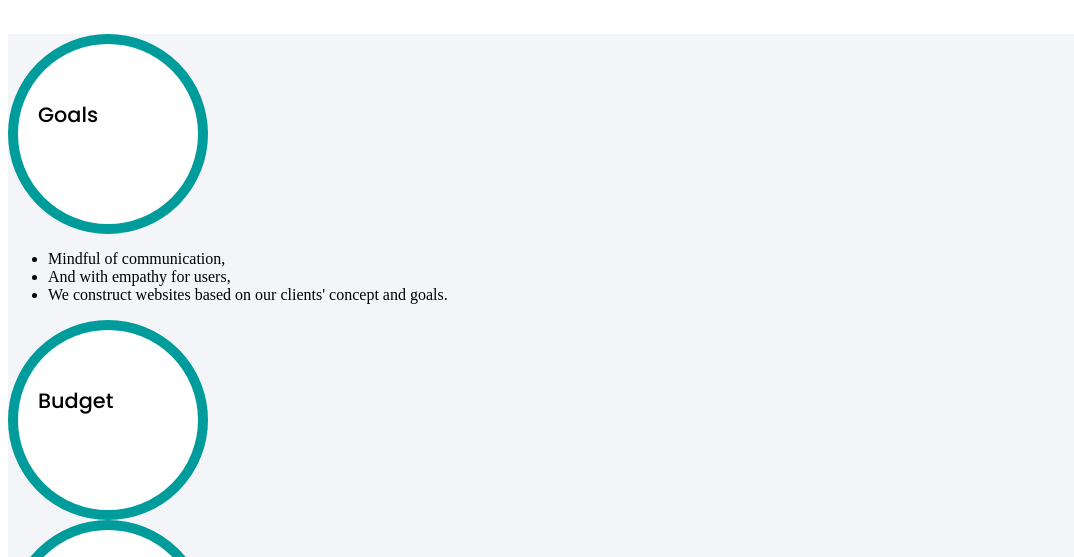
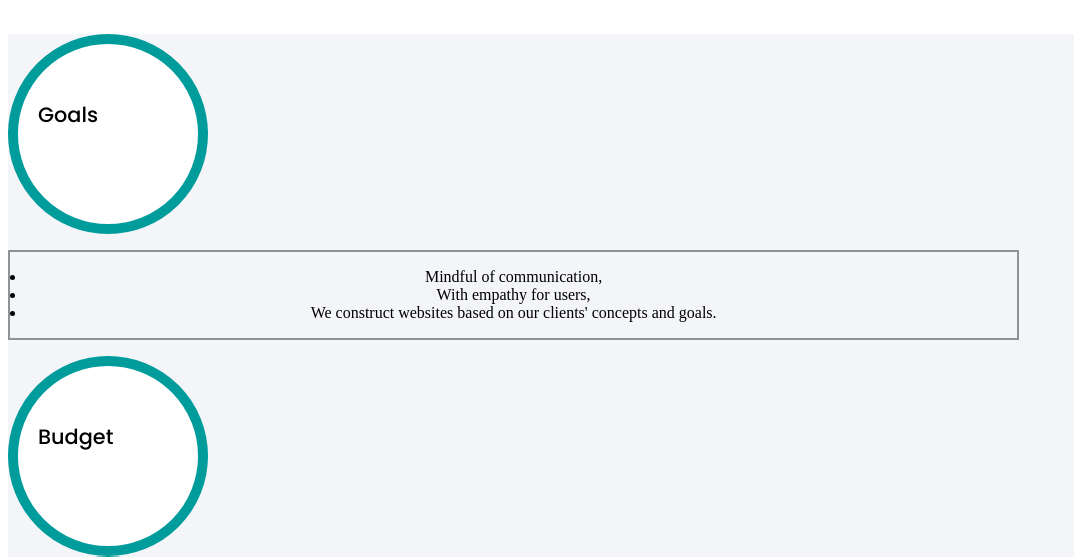
Before and after one commit to cordial-emily/simple-bootstrap-theme-child, a WordPress theme: template page-front.php in a window 1280 px wide. Shown: the part 1393-1950 px from the top of the page, without its empty margins (0-1074 px from the left). Run offline with PHP 8.4 and a stand-in for WordPress, Linux system fonts and the light colour scheme; the site name, menu and one post (Sample post) are stand-ins, and other content is empty.

Commit message:
style dropdown menu for goals and other icons. fix typo.

```diff
--- a/page-front.php
+++ b/page-front.php
@@ -44,8 +44,8 @@
           </div>
           <ul class="dropdown-menu" aria-labelledby="dropdownMenu2">
             <li>Mindful of communication,</li>
-            <li>And with empathy for users,</li>
-            <li>We construct websites based on our clients' concept and goals.</li>
+            <li>With empathy for users,</li>
+            <li>We construct websites based on our clients' concepts and goals.</li>
           </ul>
         </div>
         <div class="col-md-2 col-sm-3 col-xs-6 text-center">
--- a/style.css
+++ b/style.css
@@ -190,6 +190,11 @@ button.btn.parallel-light:hover { background-color: #009b9b; color: #333; border
     z-index: 1;
     position: relative;
 }
+ul.dropdown-menu {
+    border: 2px solid #8d9397;
+    padding: 1em;
+    text-align: center;
+}
 /* speech bubble */
 .bubble {
   position: relative;
```
